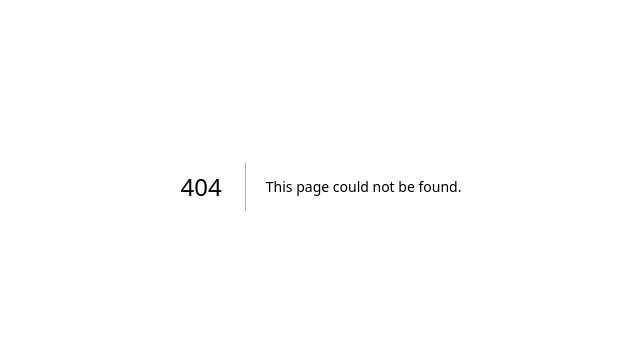
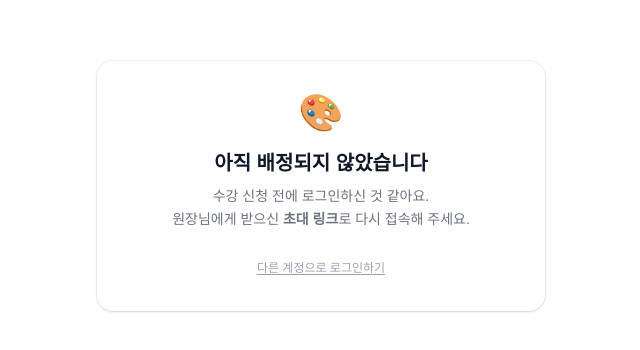
Before and after one commit to tntkorea-glitch/lamperoma, a Next.js app: page /unassigned in a window 1280 px wide. Before the commit this address had no page. Shown: the part 214-564 px from the top of the page, without its empty margins (319-959 px from the left). Built offline with nearby package versions, Linux system fonts and the light colour scheme.

Commit message:
chore: auto-commit from Claude Code

```diff
--- /dev/null
+++ b/src/app/unassigned/page.tsx
@@ -0,0 +1,23 @@
+export default function UnassignedPage() {
+  return (
+    <main className="flex min-h-screen items-center justify-center p-6">
+      <div className="w-full max-w-md rounded-2xl bg-white p-8 shadow-sm ring-1 ring-black/5 text-center">
+        <div className="mb-4 text-4xl">🎨</div>
+        <h1 className="mb-2 text-xl font-bold text-gray-900">아직 배정되지 않았습니다</h1>
+        <p className="text-sm text-gray-500 leading-relaxed">
+          수강 신청 전에 로그인하신 것 같아요.
+          <br />
+          원장님에게 받으신 <b>초대 링크</b>로 다시 접속해 주세요.
+        </p>
+        <form action="/auth/signout" method="post" className="mt-6">
+          <button
+            type="submit"
+            className="text-xs text-gray-400 underline underline-offset-2"
+          >
+            다른 계정으로 로그인하기
+          </button>
+        </form>
+      </div>
+    </main>
+  );
+}
```
